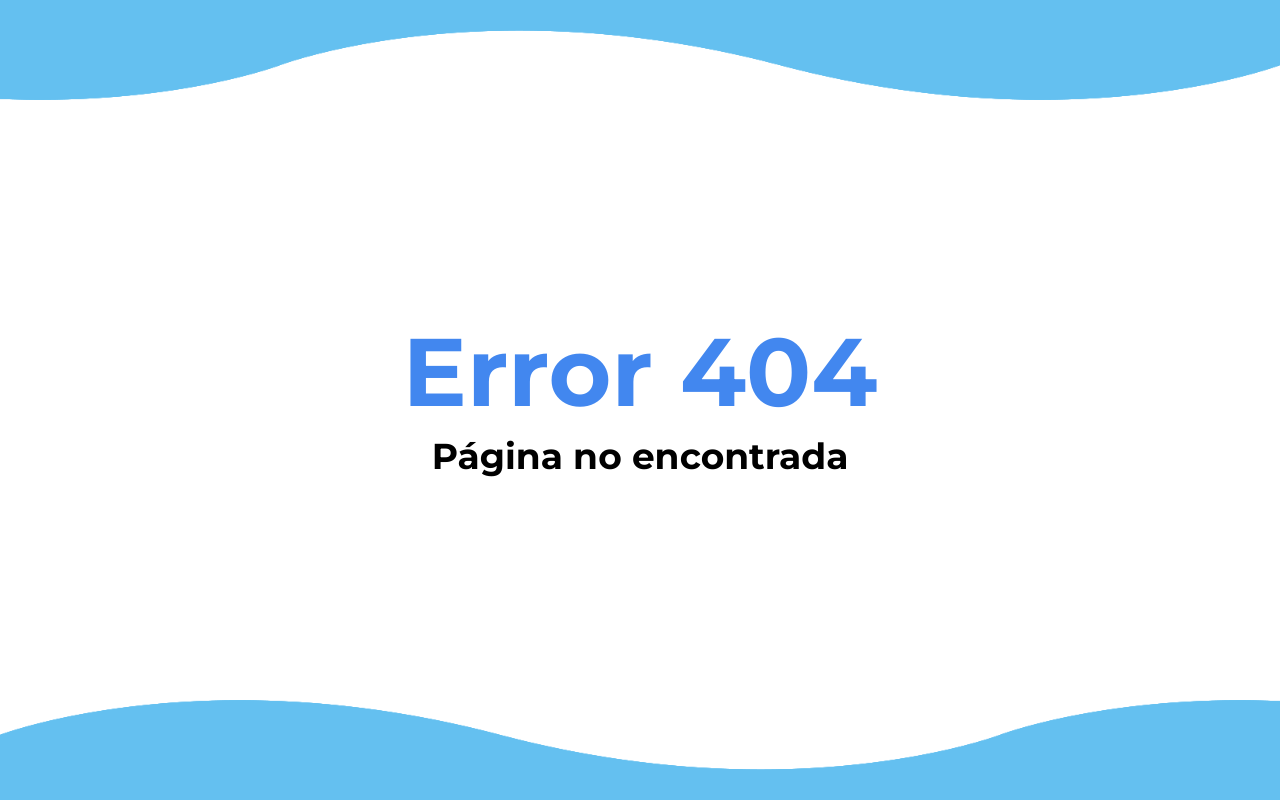
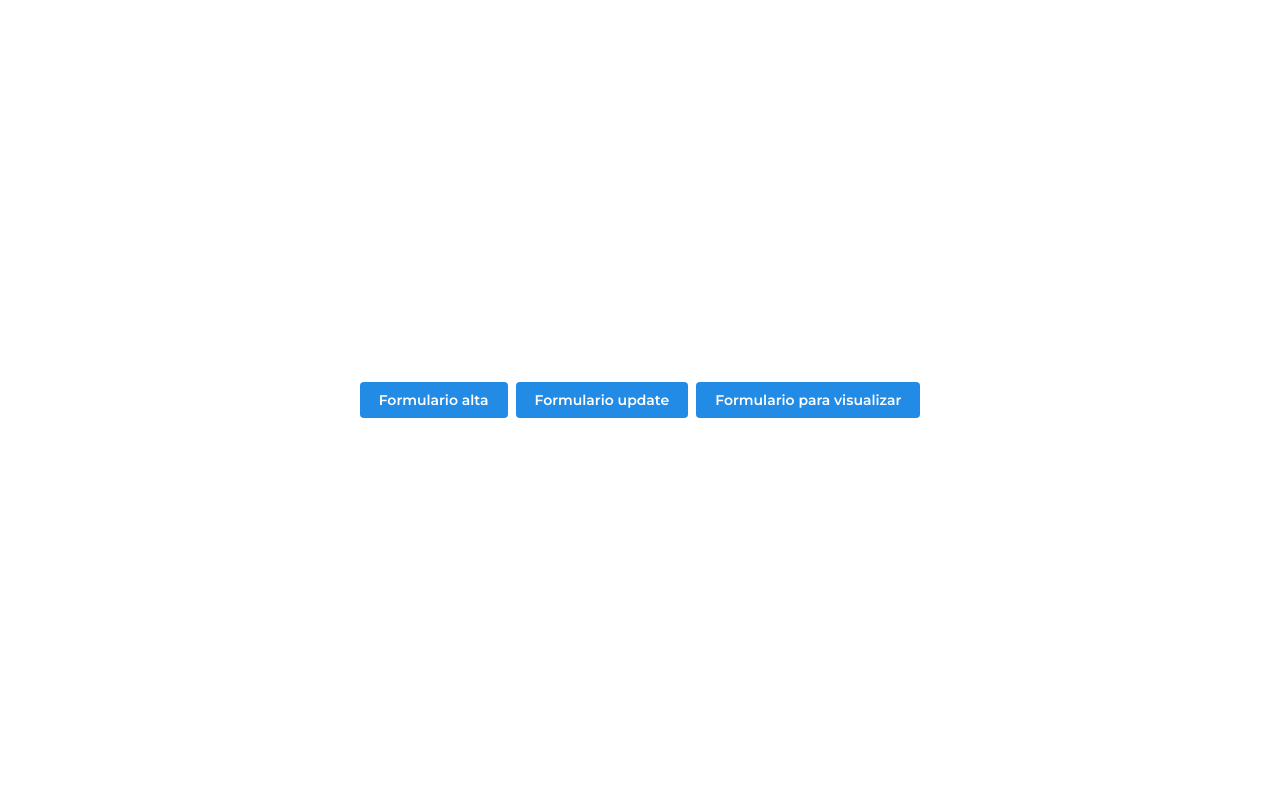
Before and after one commit to alanvviera/DentalSystem, a Next.js app: page /form_example in a window 1280 px wide. Before the commit this address had no page. Built offline with nearby package versions, Linux system fonts and the light colour scheme; no server answers.

Commit message:
Create form example route to show the different layouts of the form.

```diff
--- /dev/null
+++ b/app/form_example/page.jsx
@@ -0,0 +1,22 @@
+"use client"
+import React from 'react'
+import { useSession } from 'next-auth/react';
+import { LoadingScreen } from '@/components/LoadingScreen';
+import { Button } from '@mantine/core';
+import { useRouter } from 'next/navigation';
+
+const Home = () => {
+
+  const { data: session, status } = useSession();
+  const router = useRouter()
+  if (status === "loading") return <LoadingScreen />
+
+  return (
+    <div className='flex flex-row w-full justify-center content-center items-center min-h-screen gap-2 flex-wrap'>
+      <Button onClick={()=>{router.push("/form_example/create")}}>Formulario alta</Button>
+      <Button  onClick={()=>{router.push("/form_example/update")}} >Formulario update</Button>
+      <Button onClick={()=>{router.push("/form_example/visualize")}}  >Formulario para visualizar</Button>
+    </div>
+  )
+}
+export default Home
```
